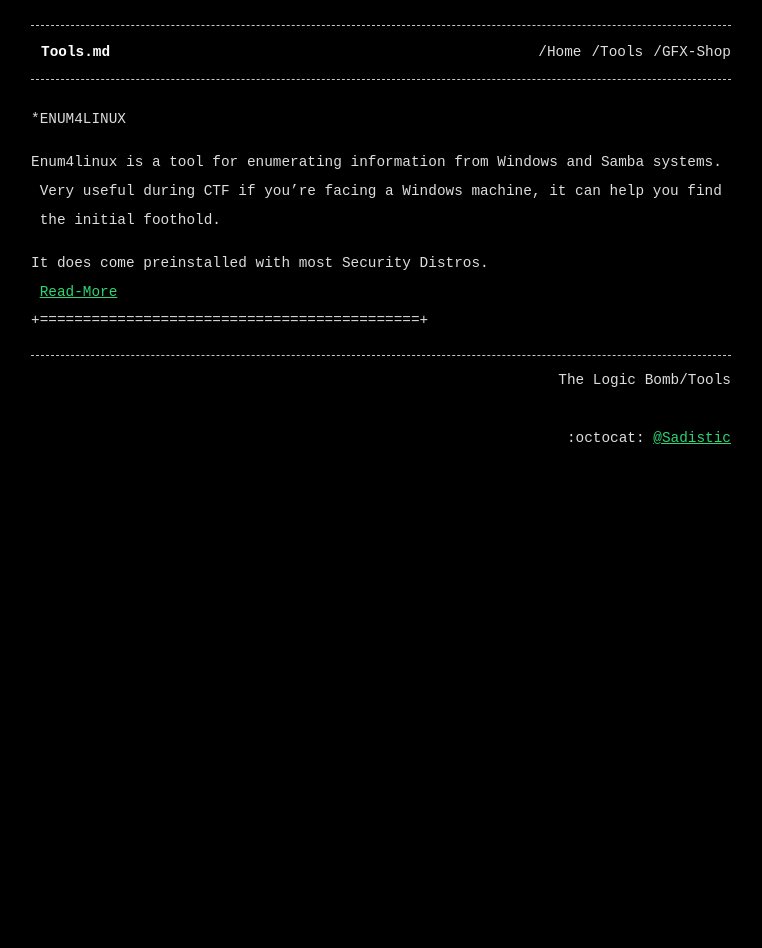
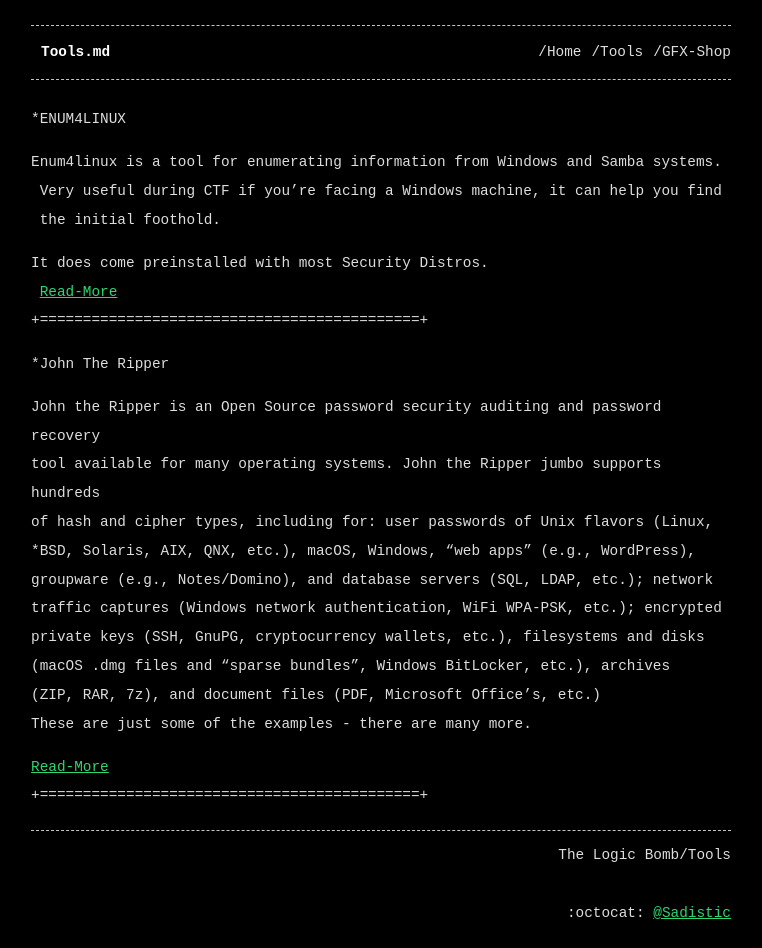
Before and after one commit to Sadistic/lb, a Jekyll site: the page built from Tools.md, in a window 1280 px wide. Shown: the whole page, without its empty margins (259-1021 px from the left). Built offline with Jekyll 4.4.1, drawn with Linux system fonts in a browser that asks for light colours; before the commit the page ends 900 px from its top, so only the background shows below that.

Commit message:
Update Tools.md

```diff
--- a/Tools.md
+++ b/Tools.md
@@ -15,3 +15,20 @@
  It does come preinstalled with most Security Distros.
  [Read-More](https://labs.portcullis.co.uk/tools/enum4linux/)
 +============================================+
+
+
+*John The Ripper
+
+John the Ripper is an Open Source password security auditing and password recovery
+tool available for many operating systems. John the Ripper jumbo supports hundreds
+of hash and cipher types, including for: user passwords of Unix flavors (Linux,
+*BSD, Solaris, AIX, QNX, etc.), macOS, Windows, "web apps" (e.g., WordPress),
+groupware (e.g., Notes/Domino), and database servers (SQL, LDAP, etc.); network
+traffic captures (Windows network authentication, WiFi WPA-PSK, etc.); encrypted
+private keys (SSH, GnuPG, cryptocurrency wallets, etc.), filesystems and disks
+(macOS .dmg files and "sparse bundles", Windows BitLocker, etc.), archives
+(ZIP, RAR, 7z), and document files (PDF, Microsoft Office's, etc.)
+These are just some of the examples - there are many more.
+
+[Read-More](https://www.openwall.com/john/pro/linux/)
++============================================+
```
